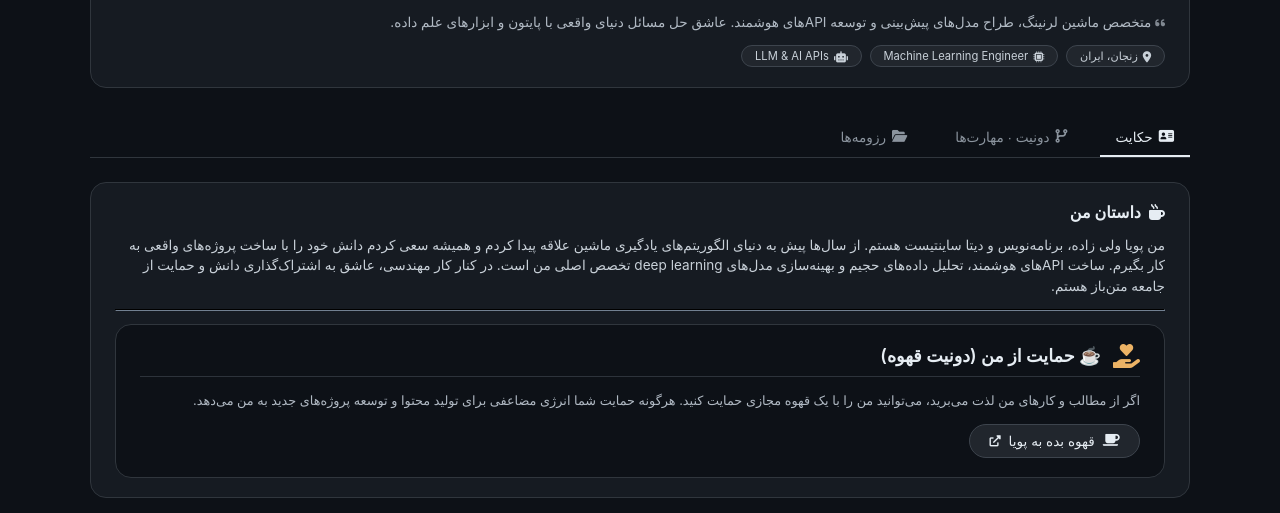
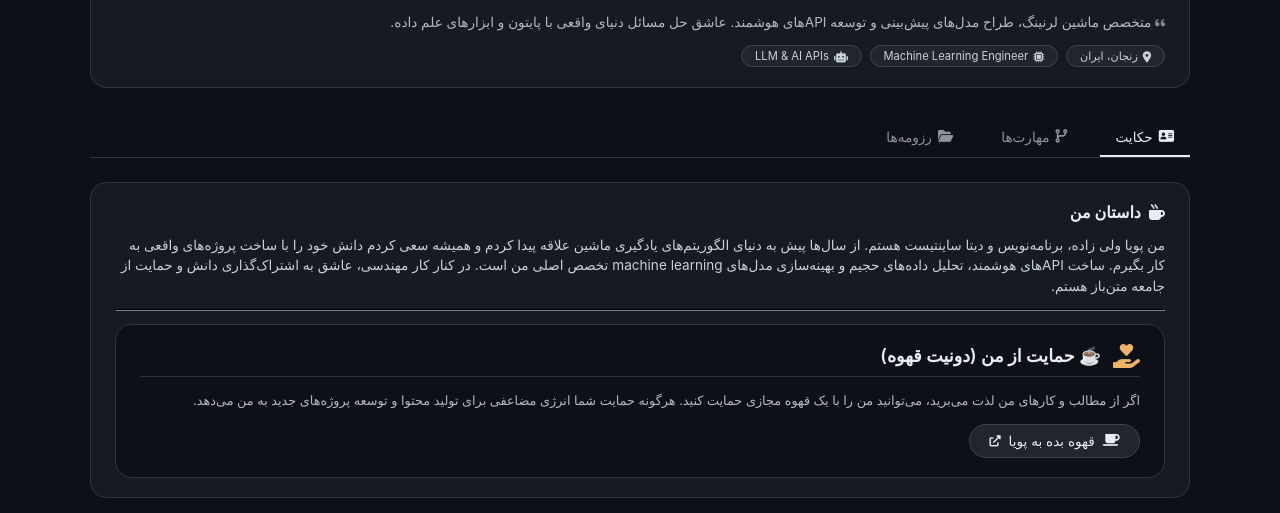
Before and after one commit to PooyaValizadeh/pooyavalizadeh.github.io, a plain HTML site: page index.html in a window 1280 px wide. Shown: the part 125-638 px from the top of the page. Drawn offline with Linux system fonts and the light colour scheme.

Commit message:
Update index.html

```diff
--- a/index.html
+++ b/index.html
@@ -410,7 +410,7 @@
     <!-- نوار تب بالا (حکایت، رزومه، مهارت‌ها) -->
     <div class="tab-nav">
       <button class="tab-btn active" data-tab="about-tab"><i class="fas fa-address-card"></i> حکایت</button>
-      <button class="tab-btn" data-tab="skills-tab"><i class="fas fa-code-branch"></i> دونیت · مهارت‌ها</button>
+      <button class="tab-btn" data-tab="skills-tab"><i class="fas fa-code-branch"></i> مهارت‌ها</button>
       <button class="tab-btn" data-tab="resume-tab"><i class="fas fa-folder-open"></i> رزومه‌ها</button>
     </div>
 
@@ -423,7 +423,7 @@
         <p style="font-size: 0.85rem; line-height: 1.5; color: #c9d1d9;">
           من پویا ولی زاده، برنامه‌نویس و دیتا ساینتیست هستم. از سال‌ها پیش به دنیای الگوریتم‌های یادگیری ماشین علاقه پیدا کردم و
           همیشه سعی کردم دانش خود را با ساخت پروژه‌های واقعی به کار بگیرم. ساخت APIهای هوشمند، تحلیل داده‌های حجیم و بهینه‌سازی
-          مدل‌های deep learning تخصص اصلی من است. در کنار کار مهندسی، عاشق به اشتراک‌گذاری دانش و حمایت از جامعه متن‌باز هستم.
+          مدل‌های machine learning تخصص اصلی من است. در کنار کار مهندسی، عاشق به اشتراک‌گذاری دانش و حمایت از جامعه متن‌باز هستم.
         </p>
         <hr>
         <!-- بخش حکایت دونیت (لینک coffeebede) -->
```
